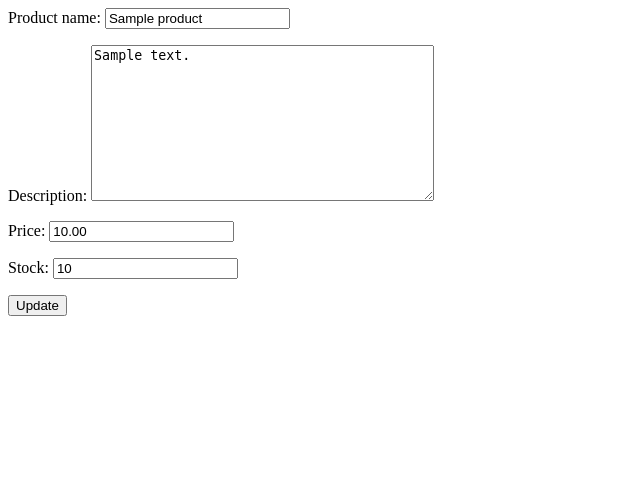
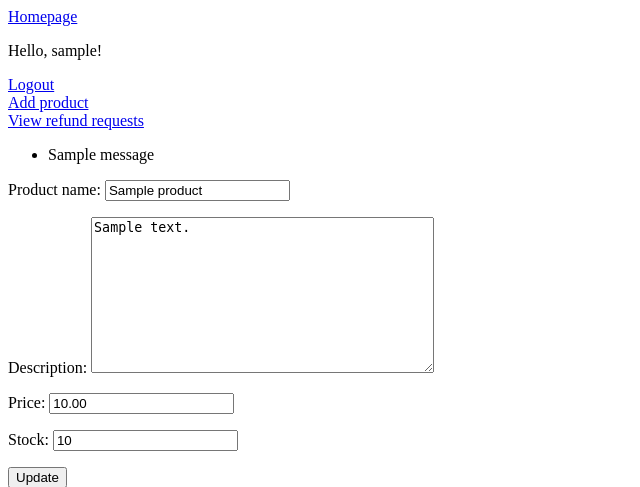
Before and after one commit to M-Garkaviuk/Module1_Shop, a Django app: page /product/1/update in a window 1280 px wide. Shown: the top 487 px of the page, without its empty margins (0-640 px from the left). Run offline with Django 4.2, Linux system fonts and the light colour scheme; a user stored in the database is signed in; tables that the repository leaves empty hold one stand-in row (values such as "Sample post"); one stand-in notice (Sample message) is shown.

Commit message:
Removed redundant get_context_data, added atomic transactions for refund and product update, added success status messages, pages for product addition, edition and refund list view restricted to staff users

```diff
--- a/Module1/settings.py
+++ b/Module1/settings.py
@@ -49,6 +49,8 @@ MIDDLEWARE = [
     'django.contrib.messages.middleware.MessageMiddleware',
     'django.middleware.clickjacking.XFrameOptionsMiddleware',
 ]
+
+MESSAGE_STORAGE = 'django.contrib.messages.storage.fallback.FallbackStorage'
 
 ROOT_URLCONF = 'Module1.urls'
 
--- a/shop/views.py
+++ b/shop/views.py
@@ -1,4 +1,6 @@
 from django.http import HttpResponseBadRequest, HttpResponse, HttpResponseRedirect
+from django.shortcuts import redirect
+from django.urls import reverse
 from django.views import View
 from shop.models import Product, Purchase, Refund
 from shop.forms import CustomerForm, ProductForm, PurchaseCreationForm
@@ -6,6 +8,7 @@ from django.contrib.auth.mixins import LoginRequiredMixin
 from django.contrib.auth.views import LoginView, LogoutView
 from django.views.generic import ListView, CreateView, UpdateView
 from django.db import transaction
+from django.contrib import messages
 
 
 class ProductListView(ListView):
@@ -22,12 +25,37 @@ class ProductCreateView(LoginRequiredMixin, CreateView):
     form_class = ProductForm
     success_url = '/'
 
+    def dispatch(self, request, *args, **kwargs):
+        if not request.user.is_staff:
+            return self.handle_no_permission()
+        return super().dispatch(request, *args, **kwargs)
+
+    def form_valid(self, form):
+        response = super().form_valid(form)
+        product_name = form.cleaned_data.get('product_name')
+        messages.success(self.request, f'Product "{product_name}" created successfully.')
+        return response
+
 
 class ProductUpdate(LoginRequiredMixin, UpdateView):
     model = Product
     fields = ['product_name', "description", "price", "stock"]
     template_name = 'product_update_form.html'
-    success_url = '/'
+
+    def dispatch(self, request, *args, **kwargs):
+        if not request.user.is_staff:
+            return self.handle_no_permission()
+        return super().dispatch(request, *args, **kwargs)
+
+    def form_valid(self, form):
+        with transaction.atomic():
+            product = form.save(commit=False)
+            product.save()
+            messages.success(self.request, f'Product "{product.product_name}" updated successfully.')
+        return super().form_valid(form)
+
+    def get_success_url(self):
+        return reverse("index")
 
 
 class ProductPurchaseView(LoginRequiredMixin,CreateView):
@@ -61,6 +89,7 @@ class ProductPurchaseView(LoginRequiredMixin,CreateView):
             user.wallet -= total_price
             product.save()
             user.save()
+            messages.success(self.request, f'You have successfully bought "{product.product_name}"! Thank you! ')
 
         return super().form_valid(form=form)
 
@@ -75,9 +104,12 @@ class RefundRequestView(View):
         if refund_purchase.is_refundable:
             refund_request = Refund(refund_purchase=refund_purchase)
             refund_request.save()
-            return HttpResponse("Refund request sent successfully")
+            messages.success(self.request, f'Refund request has been submitted successfully ')
+
         else:
             return HttpResponseBadRequest("Refund request is not available at this time")
+
+        return redirect('user-cabinet')
 
 
 class RefundListView(LoginRequiredMixin, ListView):
@@ -85,6 +117,11 @@ class RefundListView(LoginRequiredMixin, ListView):
     template_name = 'refund_requests.html'
     context_object_name = 'refunds'
     login_url = 'login/'
+
+    def dispatch(self, request, *args, **kwargs):
+        if not request.user.is_staff:
+            return self.handle_no_permission()
+        return super().dispatch(request, *args, **kwargs)
 
 
 class RefundProcessing(View):
@@ -98,19 +135,22 @@ class RefundProcessing(View):
         action = request.POST.get('action')
 
         if action == "confirm":
-            refund.refund_purchase.product.stock += refund.refund_purchase.product_quantity
-            refund.refund_purchase.product.save()
+            with transaction.atomic():
+                refund.refund_purchase.product.stock += refund.refund_purchase.product_quantity
+                refund.refund_purchase.product.save()
 
-            refund.refund_purchase.user.wallet += (
+                refund.refund_purchase.user.wallet += (
                         refund.refund_purchase.product.price * refund.refund_purchase.product_quantity)
-            refund.refund_purchase.user.save()
+                refund.refund_purchase.user.save()
 
-            refund.delete()
+                refund.delete()
+                messages.success(self.request, f'Refund request has been approved successfully')
 
             return HttpResponseRedirect('/refunds')
 
         elif action == "reject":
             refund.delete()
+            messages.success(self.request, f'Refund request has been deleted successfully')
             return HttpResponseRedirect('/refunds')
 
 
@@ -123,10 +163,6 @@ class UserCabinetView(LoginRequiredMixin, ListView):
     def get_queryset(self):
         user = self.request.user
         return Purchase.objects.filter(user=user)
-
-    def get_context_data(self, **kwargs):
-        context = super().get_context_data(**kwargs)
-        return context
 
 
 class Login(LoginView):
--- a/templates/base.html
+++ b/templates/base.html
@@ -21,6 +21,13 @@
     <a class = "nav-item" href ="{% url "product-create" %}">Add product</a><br>
     <a class = "nav-item" href ="{% url "refund-list" %}">View refund requests</a><br>
 {% endif %}
+{% if messages %}
+        <ul class="messages">
+            {% for message in messages %}
+                <li{% if message.tags %} class="{{ message.tags }}"{% endif %}>{{ message }}</li>
+            {% endfor %}
+        </ul>
+    {% endif %}
     {% block content %}
     {% endblock %}
 </div>
--- a/templates/index.html
+++ b/templates/index.html
@@ -1,6 +1,5 @@
 {% extends 'base.html' %}
-
-{% block content %}
+ {% block content %}
     {% for obj in object_list %}
         <div>
             <h2>{{ obj.product_name }}</h2>
--- a/templates/product_update_form.html
+++ b/templates/product_update_form.html
@@ -1,4 +1,9 @@
-<form method="post">{% csrf_token %}
+{% extends 'base.html' %}
+
+{% block content %}
+ <form method="post">{% csrf_token %}
     {{ form.as_p }}
     <input type="submit" value="Update">
 </form>
+
+{% endblock %}
```
